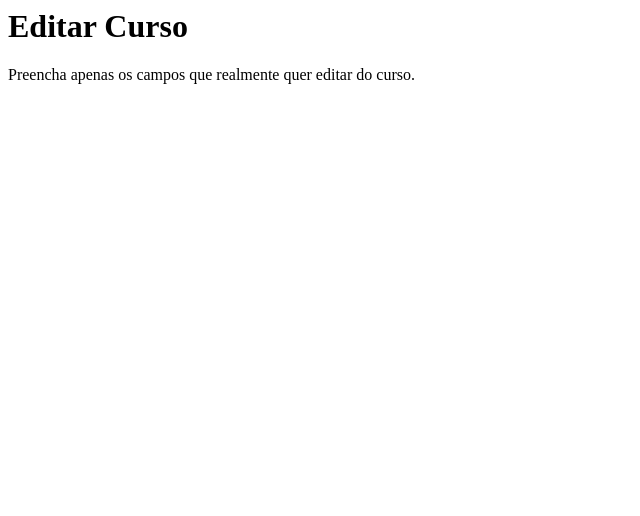
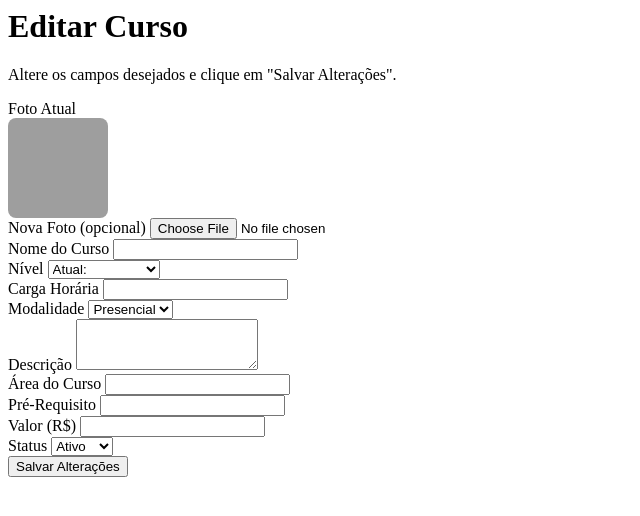
Before and after one commit to purpesy/sistema-escola, a PHP site: page /admin/curso/editar.php in a window 1280 px wide. Shown: the top 516 px of the page, without its empty margins (0-640 px from the left). Run offline with PHP 8.4, Linux system fonts and the light colour scheme; data that the repository does not hold is empty; some libraries are stand-ins or nearby versions; grey boxes are pictures that could not be loaded.

Commit message:
Alteração na view de editar curso.

```diff
--- a/app/controllers/CursoController.php
+++ b/app/controllers/CursoController.php
@@ -167,8 +167,7 @@
         $dados = array();
         /** 1º Carregar as informações atuais do curso */
         $carregarDadosCurso = $this->modelCurso->carregarDados($id);
-
-
+        $dados['curso'] = $carregarDadosCurso;
         /** 2º A chamada vem do botão Editar Curso */
         /** 3º Pegar os dados do form */
         /** 4º Atualizar os dados na tabela curso */
--- a/app/models/Curso.php
+++ b/app/models/Curso.php
@@ -101,10 +101,11 @@
 
     // função para carregar os dados do curso
     public function carregarDados($id){
-        $sql = "SELECT * FROM tbl_curso WHERE id_curso = ':id'";
+        $sql = "SELECT * FROM tbl_curso WHERE id_curso = :id";
         $stmt = $this->db->prepare($sql);
-        $stmt->bindValue(':id', $id);
+        $stmt->bindValue(':id', $id ,PDO::PARAM_INT);
         $stmt->execute();
+        return $stmt->fetch(PDO::FETCH_ASSOC);
     }
 
     public function publicarCurso($id){
--- a/app/views/admin/curso/editar.php
+++ b/app/views/admin/curso/editar.php
@@ -1,5 +1,5 @@
 <h1>Editar Curso</h1>
-<p>Preencha apenas os campos que realmente quer editar do curso.</p>
+<p>Altere os campos desejados e clique em "Salvar Alterações".</p>
 
 <?php if (isset($_GET['sucesso']) && $_GET['sucesso'] == 'true'): ?>
     <script>
@@ -7,62 +7,105 @@
     </script>
 <?php endif; ?>
 
+<form action="<?= URL_BASE ?>curso/editar/<?= $curso['id_curso'] ?>" method="POST" enctype="multipart/form-data">
+    <input type="hidden" name="_method" value="PATCH">
 
-<?php foreach ($curso as $linha): ?>
-    <form action="<?= URL_BASE ?>curso/editar/<?= $linha['id_curso'] ?>" method="POST">
-        <input type="hidden" name="_method" value="PATCH"> <!-- se estiver usando método via POST com spoof -->
-        <table class="table">
-            <thead>
-                <tr>
-                    <th>Campo</th>
-                    <th>Atual</th>
-                    <th>Novo</th>
-                </tr>
-            </thead>
-            <tbody>
-                <tr>
-                    <td>Nome</td>
-                    <td><?= $linha['nome_curso'] ?></td>
-                    <td><input type="text" name="nome_curso" class="form-control" placeholder="Novo nome"></td>
-                </tr>
-                <tr>
-                    <td>Nivel</td>
-                    <td><?= $linha['nivel_curso'] ?></td>
-                    <td><input type="text" name="nivel_curso" class="form-control" placeholder="Novo nivel"></td>
-                </tr>
-                <tr>
-                    <td>Carga Horária</td>
-                    <td><?= $linha['carga_horaria_curso'] ?></td>
-                    <td><input type="text" name="carga_horaria_curso" class="form-control" placeholder="Nova Carga Horária"></td>
-                </tr>
-                <tr>
-                    <td>Descrição do curso</td>
-                    <td><?= $linha['descricao_curso'] ?></td>
-                    <td><input type="text" name="descricao_curso" class="form-control" placeholder="Nova descrição do curso"></td>
-                </tr>
-                <tr>
-                    <td>Modalidade</td>
-                    <td><?= $linha['modalidade_curso'] ?></td>
-                    <td><input type="text" name="modalidade_curso" class="form-control" placeholder="Nova Modalidade"></td>
-                </tr>
-                <tr>
-                    <td>Área do Curso</td>
-                    <td><?= $linha['area_curso'] ?></td>
-                    <td><input type="text" name="area_curso" class="form-control" placeholder="Novo Area do Curso"></td>
-                </tr>
-                <tr>
-                    <td>Pre Requisito</td>
-                    <td><?= $linha['pre_requisito_curso'] ?></td>
-                    <td><input type="text" name="pre_requisito_curso" class="form-control" placeholder="Novo Pre Requisito"></td>
-                </tr>
-                <tr>
-                    <td>Valor do Curso</td>
-                    <td><?= $linha['valor_curso'] ?></td>
-                    <td><input type="text" name="valor_curso" class="form-control" placeholder="Novo Valor do Curso"></td>
-                </tr>
-            </tbody>
-        </table>
-        <button type="submit" class="btn btn-success">Salvar Alterações</button>
-    </form>
+    <div class="row mb-3">
+        <div class="col-md-4">
+            <label>Foto Atual</label><br>
+            <img id="img-form" src="<?= URL_BASE ?>upload/curso/<?= $curso['foto_curso'] ?>" alt="Foto do Curso" style="width:100px; height:100px; object-fit:cover; border-radius:8px;">
+        </div>
+        <div class="col-md-8">
+            <label for="foto_curso">Nova Foto (opcional)</label>
+            <input type="file" id="foto_curso" name="foto_curso" class="form-control" accept="image/*">
+        </div>
+    </div>
 
-<?php endforeach; ?>
+
+
+    <div class="row mb-3">
+        <div class="col-md-6">
+            <label>Nome do Curso</label>
+            <input type="text" name="nome_curso" class="form-control" value="<?= $curso['nome_curso'] ?>">
+        </div>
+
+        <div class="col-md-6">
+            <label>Nível</label>
+            <select name="nivel_curso" class="form-control">
+                <option value="" disabled selected>Atual: <?= $curso['nivel_curso'] ?></option>
+                <option value="Técnico">Técnico</option>
+                <option value="Tecnólogo">Tecnólogo</option>
+                <option value="Graduação">Graduação</option>
+                <option value="Pós graduação">Pós graduação</option>
+                <option value="livre">Livre</option>
+            </select>
+        </div>
+    </div>
+
+    <div class="row mb-3">
+        <div class="col-md-6">
+            <label>Carga Horária</label>
+            <input type="text" name="carga_horaria_curso" class="form-control" value="<?= $curso['carga_horaria_curso'] ?>">
+        </div>
+
+        <div class="col-md-6">
+            <label>Modalidade</label>
+            <select name="modalidade_curso" class="form-control">
+                <option value="Presencial" <?= $curso['modalidade_curso'] == 'Presencial' ? 'selected' : '' ?>>Presencial</option>
+                <option value="Online" <?= $curso['modalidade_curso'] == 'Online' ? 'selected' : '' ?>>Online</option>
+                <option value="Híbrido" <?= $curso['modalidade_curso'] == 'Híbrido' ? 'selected' : '' ?>>Híbrido</option>
+            </select>
+        </div>
+    </div>
+
+    <div class="mb-3">
+        <label>Descrição</label>
+        <textarea name="descricao_curso" class="form-control" rows="3"><?= $curso['descricao_curso'] ?></textarea>
+    </div>
+
+    <div class="row mb-3">
+        <div class="col-md-6">
+            <label>Área do Curso</label>
+            <input type="text" name="area_curso" class="form-control" value="<?= $curso['area_curso'] ?>">
+        </div>
+
+        <div class="col-md-6">
+            <label>Pré-Requisito</label>
+            <input type="text" name="pre_requisito_curso" class="form-control" value="<?= $curso['pre_requisito_curso'] ?>">
+        </div>
+    </div>
+
+    <div class="row mb-3">
+        <div class="col-md-6">
+            <label>Valor (R$)</label>
+            <input type="text" name="valor_curso" class="form-control" value="<?= $curso['valor_curso'] ?>">
+        </div>
+
+        <div class="col-md-6">
+            <label>Status</label>
+            <select name="status_curso" class="form-control">
+                <option value="Ativo" <?= $curso['status_curso'] == 'Ativo' ? 'selected' : '' ?>>Ativo</option>
+                <option value="Inativo" <?= $curso['status_curso'] == 'Inativo' ? 'selected' : '' ?>>Inativo</option>
+            </select>
+        </div>
+    </div>
+
+    <button type="submit" class="btn btn-primary">Salvar Alterações</button>
+</form>
+
+<script>
+    document.addEventListener('DOMContentLoaded', function() {
+        const visualizarImg = document.getElementById('img-form');
+        const arquivo = document.getElementById('foto_curso');
+
+        arquivo.addEventListener('change', function() {
+            if (arquivo.files && arquivo.files[0]) {
+                let render = new FileReader();
+                render.onload = function(e) {
+                    visualizarImg.src = e.target.result;
+                }
+                render.readAsDataURL(arquivo.files[0]);
+            }
+        });
+    });
+</script>
```
